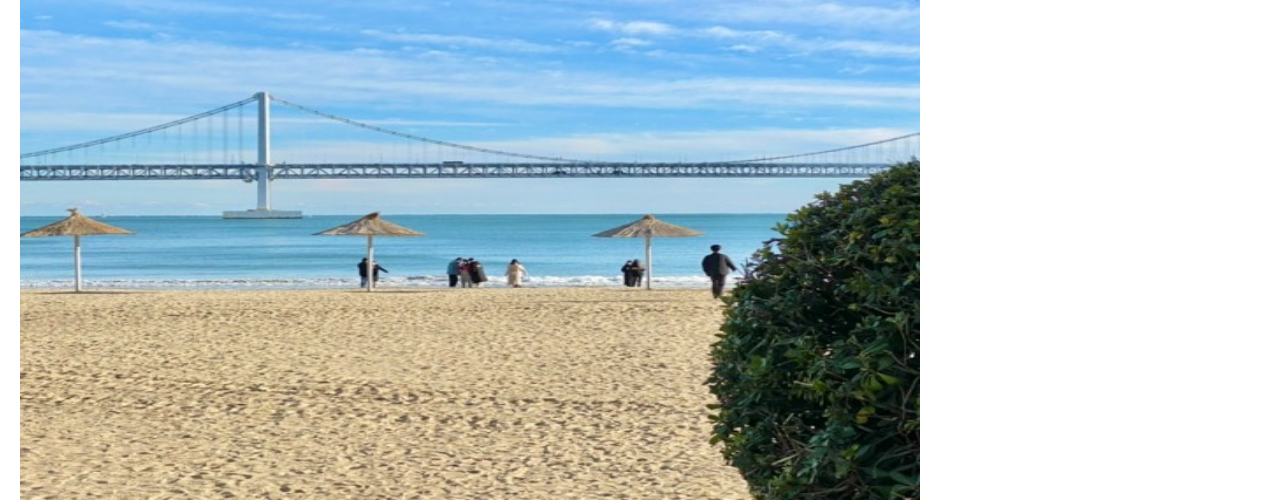
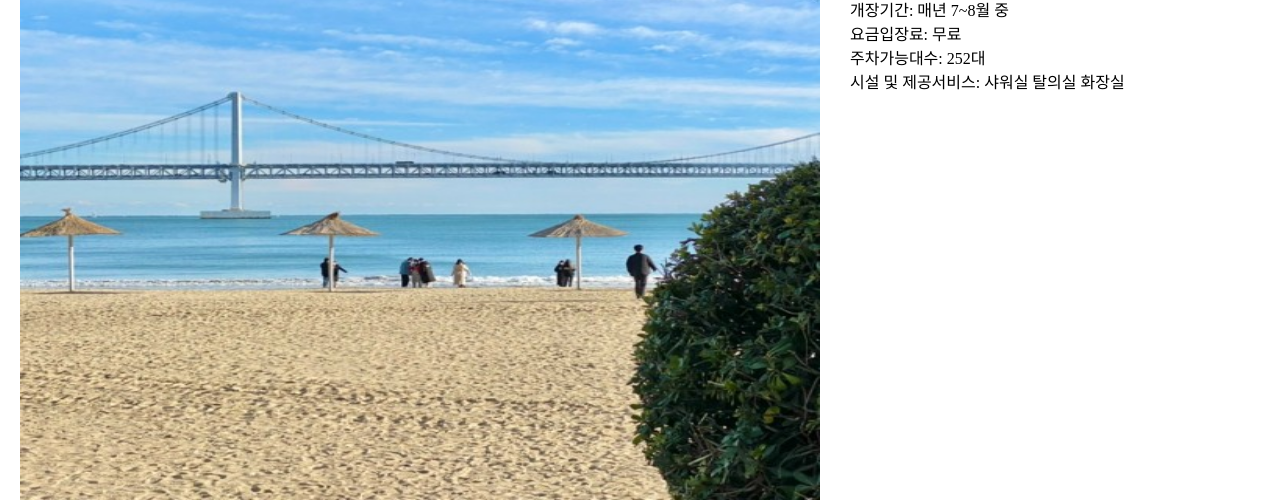
Before and after one commit to ddodoyeon/dy0929, a plain HTML site: page busan.html in a window 1280 px wide. Shown: the part 120-621 px from the top of the page. Drawn offline with Linux system fonts and the light colour scheme.

Commit message:
Update busan.html

```diff
--- a/busan.html
+++ b/busan.html
@@ -62,7 +62,7 @@
 </style>
 <body>
     <div id="img">
-        <img src="./imgs/busan.jpg"  width="900" height="600">
+        <img src="./imgs/busan.jpg"  width="800" height="600">
         </div>
 
         <div id="desc" >
```
